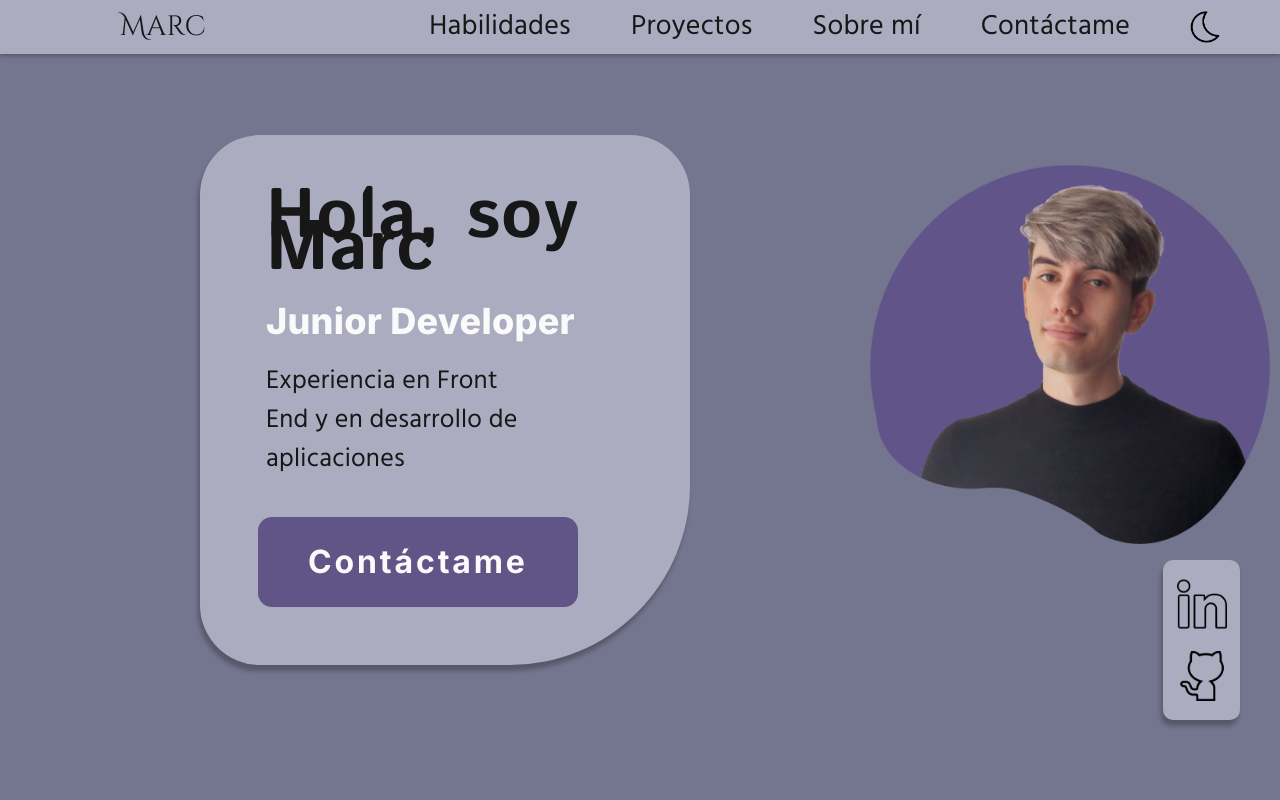
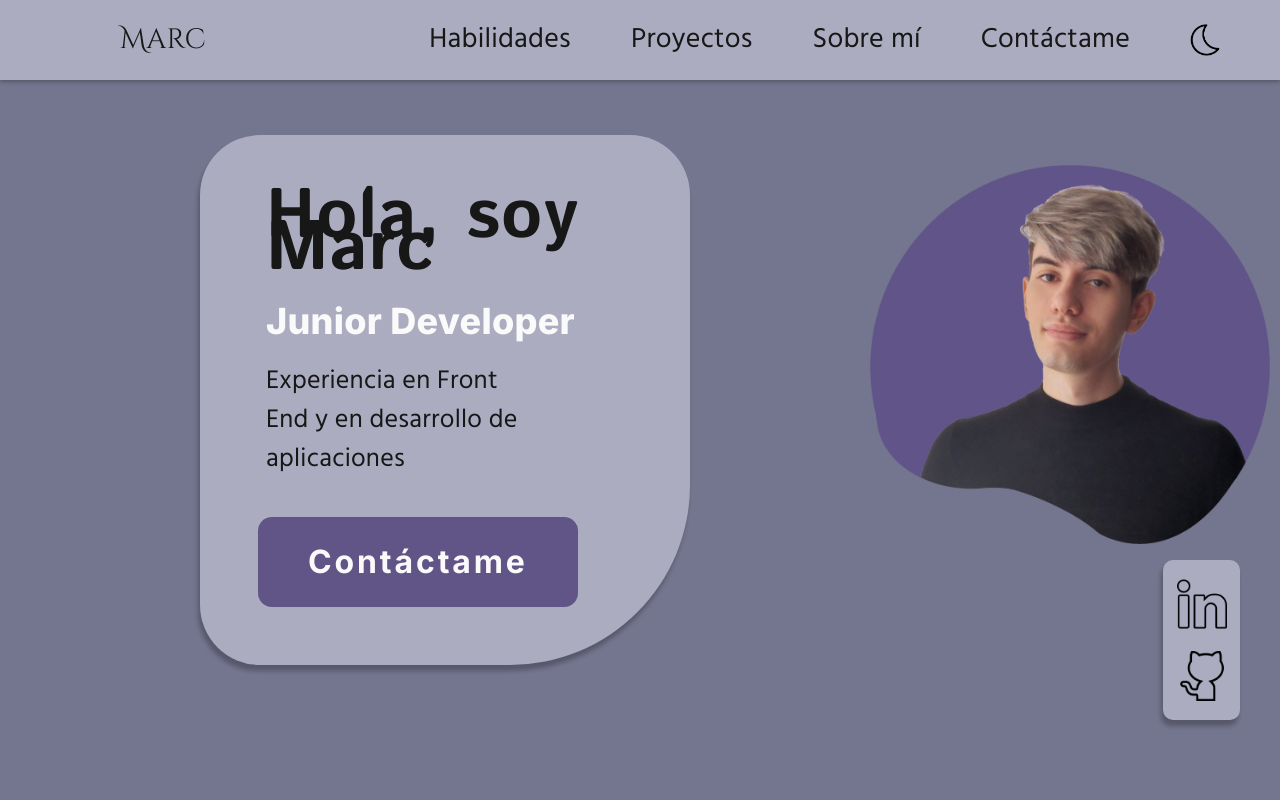
Before and after one commit to marcpozas/Portfolio-Angular, an Angular app: page / in a window 1280 px wide. Shown: the top 800 px of the page. Built offline with nearby package versions, Linux system fonts and the light colour scheme.

Commit message:
nav-bar scroll effect implemented

```diff
--- a/src/app/app.module.ts
+++ b/src/app/app.module.ts
@@ -23,6 +23,7 @@ import { HeroSectionComponent } from './components/hero-section/hero-section.com
 import { ScrollAnimationDirective } from './components/hero-section/scrollAnimation.directive';
 import { AboutSectionComponent } from './components/about-section/about-section.component';
 import { ProjectsSectionComponent } from './components/projects-section/projects-section.component';
+import { ScrollEffectDirective } from './components/nav-bar/scroll-effect.directive';
 
 @NgModule({
   declarations: [
@@ -32,7 +33,8 @@ import { ProjectsSectionComponent } from './components/projects-section/projects
     HeroSectionComponent,
     ScrollAnimationDirective,
     AboutSectionComponent,
-    ProjectsSectionComponent
+    ProjectsSectionComponent,
+    ScrollEffectDirective
   ],
   imports: [
     BrowserModule,
--- a/src/app/components/nav-bar/nav-bar.component.html
+++ b/src/app/components/nav-bar/nav-bar.component.html
@@ -20,7 +20,7 @@
 
 -->
 
-<mat-toolbar class="navbar">
+<mat-toolbar class="navbar mat-toolbar-initial" scrollEffect>
 
   <span class="navbar-logo"><p>Marc</p></span>
 
--- a/src/app/components/nav-bar/nav-bar.component.scss
+++ b/src/app/components/nav-bar/nav-bar.component.scss
@@ -4,10 +4,16 @@
   justify-content: space-between;
   background-color: #ACACC1; /* Set your desired background color */
   padding: 10px 60px;
-    height: auto;
+  height: 5.5%;
   box-shadow: 0 2px 4px 0 rgba(0, 0, 0, 0.25);
   position: fixed;
   z-index: 2;
+
+  transition: height 0.3s ease-in-out;
+}
+
+.mat-toolbar-initial {
+  height: 10%;
 }
 
   .navbar-logo {
--- a/src/app/components/nav-bar/nav-bar.component.ts
+++ b/src/app/components/nav-bar/nav-bar.component.ts
@@ -1,4 +1,4 @@
-import { Component, OnInit } from '@angular/core';
+import { Component, OnInit, HostListener } from '@angular/core';
 
 @Component({
   selector: 'app-nav-bar',
@@ -7,4 +7,6 @@ import { Component, OnInit } from '@angular/core';
 })
 export class NavBarComponent {
 
+
+
 }
--- /dev/null
+++ b/src/app/components/nav-bar/scroll-effect.directive.ts
@@ -0,0 +1,19 @@
+import { Directive, HostListener, ElementRef, Renderer2 } from '@angular/core';
+
+@Directive({
+  selector: '[scrollEffect]'
+})
+export class ScrollEffectDirective {
+
+  constructor(private elementRef: ElementRef, private renderer: Renderer2) { }
+
+  @HostListener('window:scroll')
+  onWindowScroll() {
+    // Check the scroll position and add/remove the CSS class accordingly
+    if (window.pageYOffset > 0) {
+      this.renderer.removeClass(this.elementRef.nativeElement, 'mat-toolbar-initial');
+    } else {
+      this.renderer.addClass(this.elementRef.nativeElement, 'mat-toolbar-initial');
+    }
+  }
+}
```
Also changed, not shown: 1 other file (tests, documents, lock files or other folders). Lines whose indentation alone changed are shown as unchanged.
